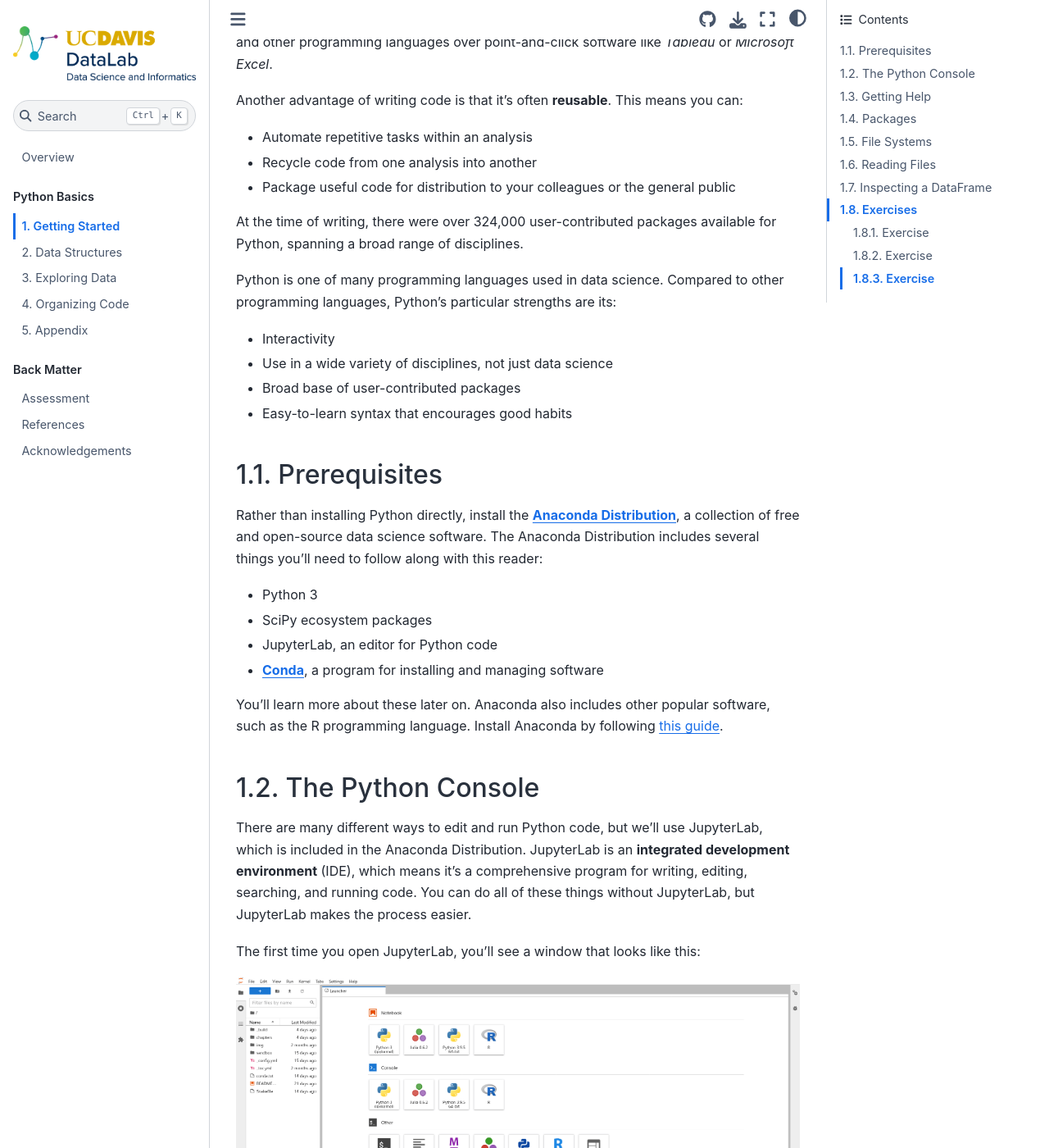
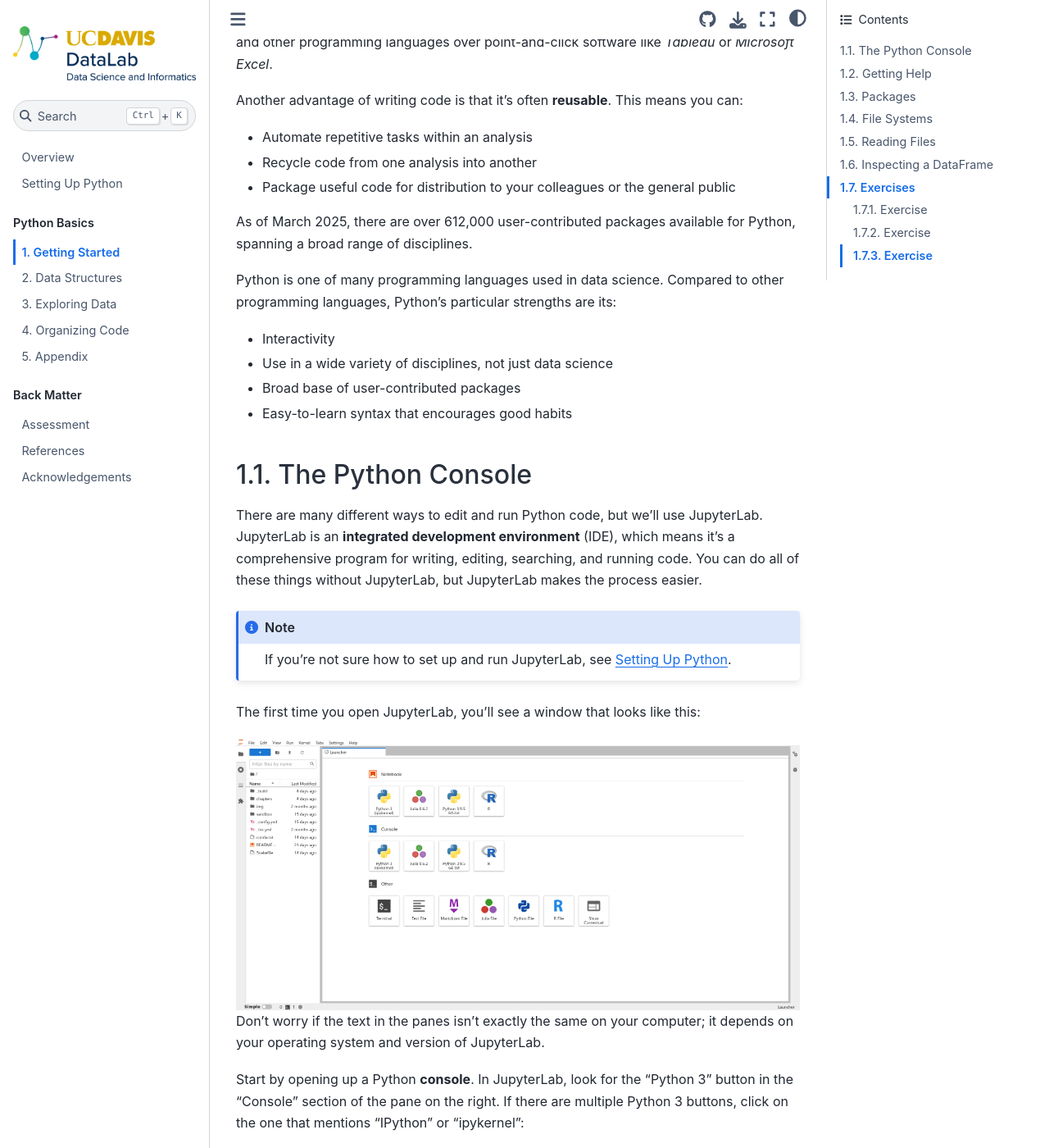
Before and after one commit to ucdavisdatalab/workshop_python_basics, a Jupyter Book: the page built from chapters/01_python-basics.md, in a window 1280 px wide and 1400 px high, scrolled down 700 px. Shown: the whole window at 82% size. Built offline with Jupyter Book 1.0.4 settings and Sphinx 7.4.7 and the Sphinx Book theme 1.1.4, drawn with Linux system fonts in a browser that asks for light colours; some of the changed text lies outside the part shown.

Commit message:
Move setup to separate chapter.

```diff
--- a/_toc.yml
+++ b/_toc.yml
@@ -1,6 +1,8 @@
 format: jb-book
 root: chapters/index
 parts:
+  - chapters:
+      - file: chapters/setting-up-python
   - caption: Python Basics
     numbered: true
     chapters:
--- a/chapters/01_python-basics.md
+++ b/chapters/01_python-basics.md
@@ -59,8 +59,8 @@
 * Package useful code for distribution to your colleagues or the general
   public
 
-At the time of writing, there were over 324,000 user-contributed packages
-available for Python, spanning a broad range of disciplines.
+As of March 2025, there are over 612,000 user-contributed packages available
+for Python, spanning a broad range of disciplines.
 
 Python is one of many programming languages used in data science. Compared to
 other programming languages, Python's particular strengths are its:
@@ -71,37 +71,19 @@
 * Easy-to-learn syntax that encourages good habits
 
 
-Prerequisites
--------------
-
-Rather than installing Python directly, install the **[Anaconda
-Distribution][Anaconda]**, a collection of free and open-source data science software.
-The Anaconda Distribution includes several things you'll need to follow along
-with this reader:
-
-* Python 3
-* SciPy ecosystem packages
-* JupyterLab, an editor for Python code
-* **[Conda][]**, a program for installing and managing software
-
-You'll learn more about these later on. Anaconda also includes other popular
-software, such as the R programming language. Install Anaconda by following
-[this guide][anaconda-guide].
-
-[Anaconda]: https://www.anaconda.com/download
-[Conda]: https://conda.org/
-
-[anaconda-guide]: https://ucdavisdatalab.github.io/install_guides/python-and-python-tools.html
-
-
 The Python Console
 ------------------
 
 There are many different ways to edit and run Python code, but we'll use
-JupyterLab, which is included in the Anaconda Distribution. JupyterLab is an
-**integrated development environment** (IDE), which means it's a comprehensive
-program for writing, editing, searching, and running code. You can do all of
-these things without JupyterLab, but JupyterLab makes the process easier.
+JupyterLab. JupyterLab is an **integrated development environment** (IDE),
+which means it's a comprehensive program for writing, editing, searching, and
+running code. You can do all of these things without JupyterLab, but JupyterLab
+makes the process easier.
+
+:::{note}
+If you're not sure how to set up and run JupyterLab, see
+{ref}`setting-up-python`.
+:::
 
 The first time you open JupyterLab, you'll see a window that looks like this:
 
```
Also changed, not shown: other parts of chapters/01_python-basics.md (+3 -3 lines), chapters/setting-up-python.md (added, +21 -0 lines).
